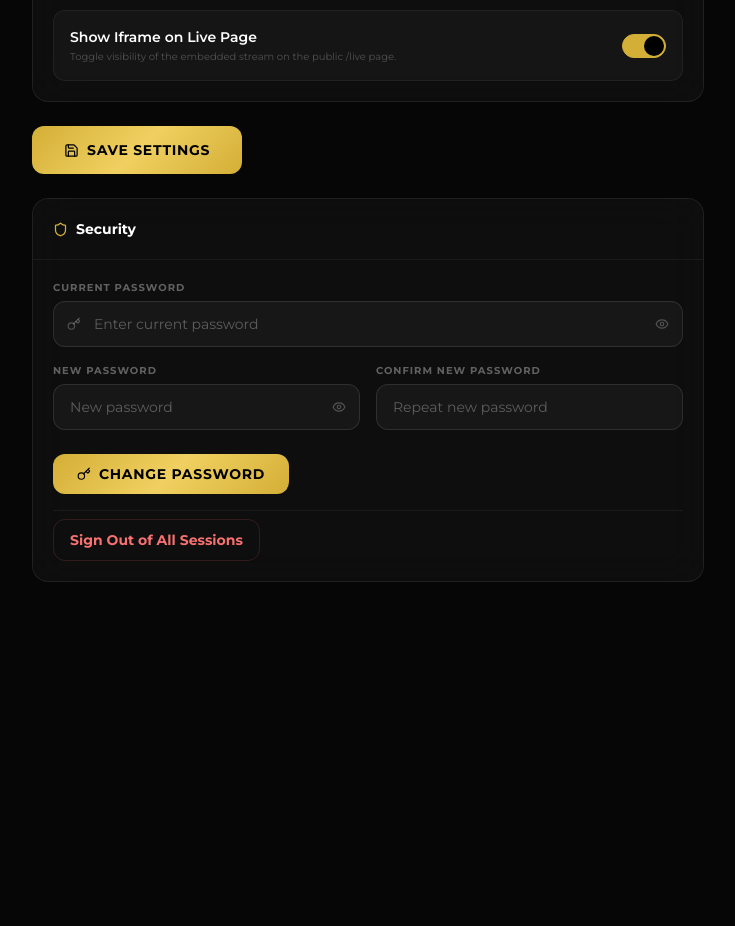
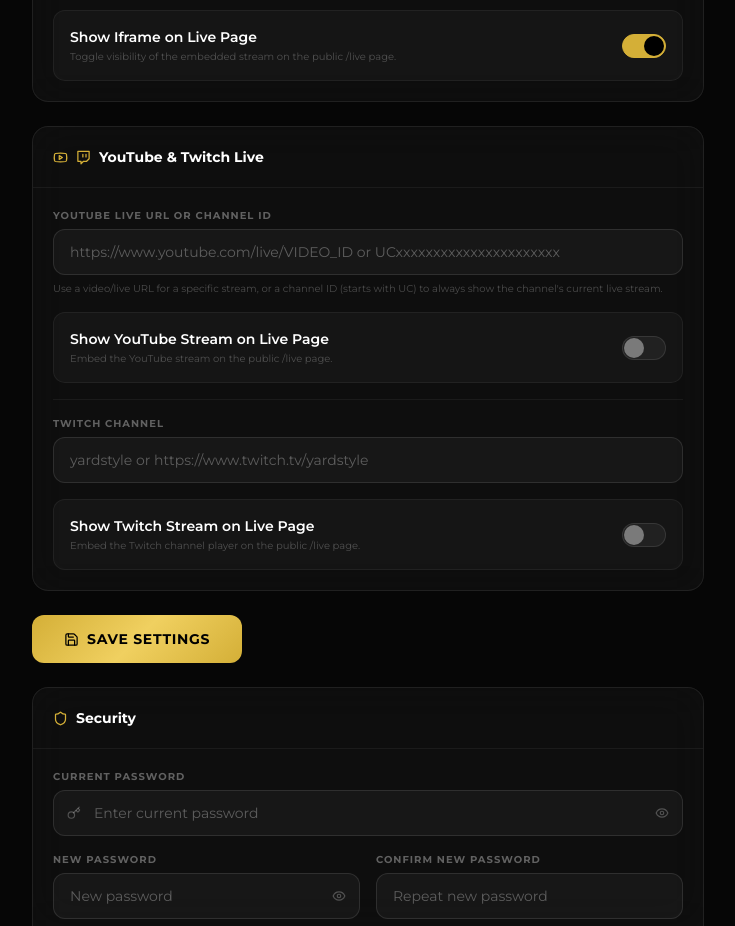
Before and after one commit to groupmalware78/yse, a Next.js app: page /admin/settings in a window 1280 px wide. Shown: the part 1260-2186 px from the top of the page, without its empty margins (232-967 px from the left). Before the commit the page ends 1906 px from the top, so only its background shows below. Built offline with nearby package versions, Linux system fonts and the light colour scheme; no server answers; the database is empty; a web font is replaced by a local one.

Commit message:
update to add twitch

```diff
--- a/app/(public)/live/LiveClient.tsx
+++ b/app/(public)/live/LiveClient.tsx
@@ -1,8 +1,8 @@
 'use client'
 
+import { useEffect, useState } from 'react'
 import { motion } from 'framer-motion'
 import { ExternalLink, Radio } from 'lucide-react'
-import { GlassCard, SectionHeader } from '@/components/ui/GlassCard'
 import type { TikTokVideo } from '@/lib/actions/settings'
 
 function TikTokIcon({ className }: Readonly<{ className?: string }>) {
@@ -10,6 +10,58 @@ function TikTokIcon({ className }: Readonly<{ className?: string }>) {
     <svg className={className} viewBox="0 0 24 24" fill="currentColor" xmlns="http://www.w3.org/2000/svg">
       <path d="M19.59 6.69a4.83 4.83 0 0 1-3.77-4.25V2h-3.45v13.67a2.89 2.89 0 0 1-2.88 2.5 2.89 2.89 0 0 1-2.89-2.89 2.89 2.89 0 0 1 2.89-2.89c.28 0 .54.04.79.1V9.01a6.33 6.33 0 0 0-.79-.05 6.34 6.34 0 0 0-6.34 6.34 6.34 6.34 0 0 0 6.34 6.34 6.34 6.34 0 0 0 6.33-6.34V8.69a8.18 8.18 0 0 0 4.78 1.52V6.75a4.85 4.85 0 0 1-1.01-.06z"/>
     </svg>
+  )
+}
+
+// Accepts a YouTube video/live URL, a video ID, or a channel ID / channel URL.
+function getYouTubeEmbedUrl(input: string): string | null {
+  const value = input.trim()
+  if (!value) return null
+  const channel = /(?:youtube\.com\/channel\/)?(UC[\w-]{22})/.exec(value)
+  if (channel) return `https://www.youtube.com/embed/live_stream?channel=${channel[1]}&autoplay=1&mute=1`
+  const video = /(?:v=|youtu\.be\/|\/live\/|\/embed\/|^)([\w-]{11})(?:[?&#/]|$)/.exec(value)
+  if (video) return `https://www.youtube.com/embed/${video[1]}?autoplay=1&mute=1`
+  return null
+}
+
+function getTwitchChannel(input: string): string | null {
+  const match = /^(?:https?:\/\/)?(?:www\.)?(?:twitch\.tv\/)?([a-zA-Z0-9_]{3,25})\/?$/.exec(input.trim())
+  return match ? match[1] : null
+}
+
+function StreamEmbed({ label, src, href, delay }: Readonly<{ label: string; src: string; href: string; delay: number }>) {
+  return (
+    <section className="max-w-6xl mx-auto px-6 mb-12">
+      <motion.div
+        initial={{ opacity: 0, y: 20 }}
+        whileInView={{ opacity: 1, y: 0 }}
+        viewport={{ once: true }}
+        transition={{ duration: 0.5, delay }}
+        className="rounded-2xl overflow-hidden border border-yse-border bg-yse-card"
+      >
+        <div className="flex items-center justify-between px-5 py-3 border-b border-yse-border bg-white/[0.03]">
+          <span className="text-[10px] font-bold tracking-widest uppercase text-white/40">{label}</span>
+          <a
+            href={href}
+            target="_blank"
+            rel="noopener noreferrer"
+            className="inline-flex items-center gap-1.5 text-[10px] font-bold tracking-widest uppercase text-gold hover:text-gold-light transition-colors"
+          >
+            Open in tab <ExternalLink className="w-3 h-3" />
+          </a>
+        </div>
+        <div className="relative w-full" style={{ paddingBottom: '56.25%' }}>
+          <iframe
+            src={src}
+            className="absolute inset-0 w-full h-full"
+            allow="autoplay; encrypted-media; fullscreen; picture-in-picture"
+            referrerPolicy="strict-origin-when-cross-origin"
+            allowFullScreen
+            title={label}
+          />
+        </div>
+      </motion.div>
+    </section>
   )
 }
 
@@ -21,22 +73,49 @@ interface Props {
   tiktokVideos: TikTokVideo[]
   iframeUrl: string
   iframeEnabled: boolean
+  youtubeLiveUrl: string
+  youtubeEnabled: boolean
+  twitchChannel: string
+  twitchEnabled: boolean
 }
 
-export function LiveClient({ tiktokHandle, tiktokProfileUrl, tiktokLiveUrl, livePageEnabled, tiktokVideos, iframeUrl, iframeEnabled }: Readonly<Props>) {
+export function LiveClient({ tiktokHandle, tiktokProfileUrl, tiktokLiveUrl, livePageEnabled, tiktokVideos, iframeUrl, iframeEnabled, youtubeLiveUrl, youtubeEnabled, twitchChannel, twitchEnabled }: Readonly<Props>) {
+  // Twitch embeds require the embedding page's hostname as `parent`, only known client-side
+  const [hostname, setHostname] = useState<string | null>(null)
+  useEffect(() => setHostname(window.location.hostname), [])
+
+  const youtubeEmbedUrl = youtubeEnabled ? getYouTubeEmbedUrl(youtubeLiveUrl) : null
+  const twitchName = twitchEnabled ? getTwitchChannel(twitchChannel) : null
+
   return (
     <main className="min-h-screen bg-yse-dark pt-24 pb-20">
       {/* Hero */}
       <div className="relative overflow-hidden">
         <div className="absolute inset-0 bg-hero-gradient pointer-events-none" />
-        <div className="max-w-6xl mx-auto px-6 py-16 relative z-10">
-          <SectionHeader
-            label="Follow Along"
-            title={<>YSE on <span className="text-gold">TikTok</span></>}
-            subtitle="Watch exclusive behind-the-scenes content, studio sessions, and live moments from YardStyle Entertainment."
-            center
-          />
-        </div>
+        <motion.div
+          initial={{ opacity: 0, y: 20 }}
+          animate={{ opacity: 1, y: 0 }}
+          transition={{ duration: 0.6 }}
+          className="max-w-6xl mx-auto px-6 py-8 relative z-10 text-center"
+        >
+          <p className="section-label mb-3">Follow Along</p>
+          <h1 className="text-3xl md:text-4xl font-black tracking-tight leading-tight mb-3">
+            YSE on <span className="text-gold">TikTok</span>
+          </h1>
+          <p className="text-white/50 text-sm md:text-base max-w-xl mx-auto leading-relaxed mb-4">
+            Behind-the-scenes content, studio sessions, and live moments from YardStyle Entertainment.
+          </p>
+          <a
+            href={tiktokProfileUrl}
+            target="_blank"
+            rel="noopener noreferrer"
+            className="inline-flex items-center gap-2 text-gold font-bold text-sm tracking-wide hover:text-gold-light transition-colors"
+          >
+            <TikTokIcon className="w-4 h-4" />
+            Follow {tiktokHandle} on TikTok
+            <ExternalLink className="w-3.5 h-3.5" />
+          </a>
+        </motion.div>
       </div>
 
       {/* Live banner — only shown when enabled and a URL is configured */}
@@ -76,67 +155,9 @@ export function LiveClient({ tiktokHandle, tiktokProfileUrl, tiktokLiveUrl, live
         </section>
       )}
 
-      {/* Webpage iframe */}
-      {iframeEnabled && iframeUrl && (
-        <section className="max-w-6xl mx-auto px-6 mb-12">
-          <motion.div
-            initial={{ opacity: 0, y: 20 }}
-            animate={{ opacity: 1, y: 0 }}
-            transition={{ duration: 0.5, delay: 0.1 }}
-            className="rounded-2xl overflow-hidden border border-yse-border bg-yse-card"
-          >
-            <div className="flex items-center justify-between px-5 py-3 border-b border-yse-border bg-white/[0.03]">
-              <span className="text-[10px] font-bold tracking-widest uppercase text-white/40">Live Stream</span>
-              <a
-                href={iframeUrl}
-                target="_blank"
-                rel="noopener noreferrer"
-                className="inline-flex items-center gap-1.5 text-[10px] font-bold tracking-widest uppercase text-gold hover:text-gold-light transition-colors"
-              >
-                Open in tab <ExternalLink className="w-3 h-3" />
-              </a>
-            </div>
-            <div className="relative w-full" style={{ paddingBottom: '56.25%' }}>
-              <iframe
-                src={iframeUrl}
-                className="absolute inset-0 w-full h-full"
-                allow="accelerometer; autoplay; clipboard-write; encrypted-media; fullscreen; gyroscope; magnetometer; picture-in-picture; payment"
-                referrerPolicy="strict-origin-when-cross-origin"
-                allowFullScreen
-                title="Live Stream"
-              />
-            </div>
-          </motion.div>
-        </section>
-      )}
-
-      {/* Profile card */}
-      <section className="max-w-6xl mx-auto px-6 mb-20">
-        <div className="flex justify-center">
-          <GlassCard gold className="p-8 flex flex-col items-center gap-6 w-full max-w-sm text-center">
-            <div className="w-20 h-20 rounded-full bg-gold-muted border border-gold/30 flex items-center justify-center">
-              <TikTokIcon className="w-9 h-9 text-gold" />
-            </div>
-            <div>
-              <h2 className="text-2xl font-black tracking-tight text-white">{tiktokHandle}</h2>
-              <p className="text-white/50 text-sm mt-1">YardStyle Entertainment</p>
-            </div>
-            <a
-              href={tiktokProfileUrl}
-              target="_blank"
-              rel="noopener noreferrer"
-              className="inline-flex items-center gap-2 px-6 py-3 rounded-xl bg-gold text-black font-bold text-sm tracking-wide hover:bg-gold-light transition-colors duration-200"
-            >
-              Follow on TikTok
-              <ExternalLink className="w-4 h-4" />
-            </a>
-          </GlassCard>
-        </div>
-      </section>
-
       {/* Video embeds — only rendered when there are videos to show */}
       {tiktokVideos.length > 0 && (
-        <section className="max-w-6xl mx-auto px-6">
+        <section className="max-w-6xl mx-auto px-6 mb-20">
           <motion.div
             initial={{ opacity: 0, y: 20 }}
             whileInView={{ opacity: 1, y: 0 }}
@@ -193,6 +214,61 @@ export function LiveClient({ tiktokHandle, tiktokProfileUrl, tiktokLiveUrl, live
           </motion.div>
         </section>
       )}
+
+      {/* YouTube live stream */}
+      {youtubeEmbedUrl && (
+        <StreamEmbed
+          label="YouTube Live"
+          src={youtubeEmbedUrl}
+          href={youtubeLiveUrl.startsWith('http') ? youtubeLiveUrl : youtubeEmbedUrl}
+          delay={0.1}
+        />
+      )}
+
+      {/* Twitch live stream */}
+      {twitchName && hostname && (
+        <StreamEmbed
+          label="Twitch Live"
+          src={`https://player.twitch.tv/?channel=${twitchName}&parent=${hostname}&muted=true`}
+          href={`https://www.twitch.tv/${twitchName}`}
+          delay={0.15}
+        />
+      )}
+
+      {/* Webpage iframe */}
+      {iframeEnabled && iframeUrl && (
+        <section className="max-w-6xl mx-auto px-6 mb-12">
+          <motion.div
+            initial={{ opacity: 0, y: 20 }}
+            whileInView={{ opacity: 1, y: 0 }}
+            viewport={{ once: true }}
+            transition={{ duration: 0.5, delay: 0.1 }}
+            className="rounded-2xl overflow-hidden border border-yse-border bg-yse-card"
+          >
+            <div className="flex items-center justify-between px-5 py-3 border-b border-yse-border bg-white/[0.03]">
+              <span className="text-[10px] font-bold tracking-widest uppercase text-white/40">Live Stream</span>
+              <a
+                href={iframeUrl}
+                target="_blank"
+                rel="noopener noreferrer"
+                className="inline-flex items-center gap-1.5 text-[10px] font-bold tracking-widest uppercase text-gold hover:text-gold-light transition-colors"
+              >
+                Open in tab <ExternalLink className="w-3 h-3" />
+              </a>
+            </div>
+            <div className="relative w-full" style={{ paddingBottom: '56.25%' }}>
+              <iframe
+                src={iframeUrl}
+                className="absolute inset-0 w-full h-full"
+                allow="accelerometer; autoplay; clipboard-write; encrypted-media; fullscreen; gyroscope; magnetometer; picture-in-picture; payment"
+                referrerPolicy="strict-origin-when-cross-origin"
+                allowFullScreen
+                title="Live Stream"
+              />
+            </div>
+          </motion.div>
+        </section>
+      )}
     </main>
   )
 }
--- a/app/(public)/live/page.tsx
+++ b/app/(public)/live/page.tsx
@@ -14,6 +14,10 @@ export default async function LivePage() {
       tiktokVideos={settings.tiktokVideos ?? []}
       iframeUrl={settings.iframeUrl ?? 'https://www.score808live.tv'}
       iframeEnabled={settings.iframeEnabled ?? true}
+      youtubeLiveUrl={settings.youtubeLiveUrl ?? ''}
+      youtubeEnabled={settings.youtubeEnabled ?? false}
+      twitchChannel={settings.twitchChannel ?? ''}
+      twitchEnabled={settings.twitchEnabled ?? false}
     />
   )
 }
--- a/app/admin/settings/SettingsClient.tsx
+++ b/app/admin/settings/SettingsClient.tsx
@@ -1,7 +1,7 @@
 'use client'
 import { useState, useTransition } from 'react'
 import { motion } from 'framer-motion'
-import { Save, Shield, Globe, Key, Check, Eye, EyeOff, AlertCircle, Plus, Trash2, Video, MonitorPlay } from 'lucide-react'
+import { Save, Shield, Globe, Key, Check, Eye, EyeOff, AlertCircle, Plus, Trash2, Video, MonitorPlay, Youtube, Twitch } from 'lucide-react'
 import { AdminHeader } from '@/components/admin/AdminHeader'
 import { logout } from '@/lib/actions/auth'
 import { saveSettings, changePassword } from '@/lib/actions/settings'
@@ -22,6 +22,10 @@ interface Props {
     tiktokVideos?: TikTokVideo[]
     iframeUrl?: string
     iframeEnabled?: boolean
+    youtubeLiveUrl?: string
+    youtubeEnabled?: boolean
+    twitchChannel?: string
+    twitchEnabled?: boolean
   }
 }
 
@@ -47,6 +51,10 @@ export function SettingsClient({ settings }: Props) {
     tiktokVideos: settings.tiktokVideos ?? [] as TikTokVideo[],
     iframeUrl: settings.iframeUrl ?? 'https://www.score808live.tv',
     iframeEnabled: settings.iframeEnabled ?? true,
+    youtubeLiveUrl: settings.youtubeLiveUrl ?? '',
+    youtubeEnabled: settings.youtubeEnabled ?? false,
+    twitchChannel: settings.twitchChannel ?? '',
+    twitchEnabled: settings.twitchEnabled ?? false,
   })
 
   const [pwForm, setPwForm] = useState({ currentPassword: '', newPassword: '', confirmPassword: '' })
@@ -264,6 +272,69 @@ export function SettingsClient({ settings }: Props) {
             </div>
           </motion.div>
 
+          {/* YouTube & Twitch */}
+          <motion.div initial={{ opacity: 0, y: 16 }} animate={{ opacity: 1, y: 0 }} transition={{ delay: 0.15 }}
+            className="glass rounded-2xl overflow-hidden border border-white/5 mb-6">
+            <div className="flex items-center gap-2 p-5 border-b border-white/5">
+              <Youtube size={15} className="text-gold" />
+              <Twitch size={15} className="text-gold" />
+              <span className="font-bold text-sm">YouTube &amp; Twitch Live</span>
+            </div>
+            <div className="p-5 space-y-4">
+              <div>
+                <label className="block text-[10px] font-bold tracking-widest uppercase text-white/35 mb-1.5">YouTube Live URL or Channel ID</label>
+                <input
+                  className="input-dark w-full px-4 py-3 rounded-xl text-sm"
+                  value={form.youtubeLiveUrl}
+                  onChange={e => update('youtubeLiveUrl', e.target.value)}
+                  placeholder="https://www.youtube.com/live/VIDEO_ID or UCxxxxxxxxxxxxxxxxxxxxxx"
+                />
+                <p className="text-[10px] text-white/25 mt-1.5">Use a video/live URL for a specific stream, or a channel ID (starts with UC) to always show the channel&apos;s current live stream.</p>
+              </div>
+              <label aria-label="Show YouTube Stream on Live Page" className="flex items-center justify-between p-4 rounded-xl bg-white/[0.03] border border-white/5 cursor-pointer hover:bg-white/[0.05] transition-colors">
+                <div>
+                  <p className="text-sm font-semibold text-white">Show YouTube Stream on Live Page</p>
+                  <p className="text-[10px] text-white/25 mt-0.5">Embed the YouTube stream on the public /live page.</p>
+                </div>
+                <div className="relative flex-shrink-0 ml-4">
+                  <input
+                    type="checkbox"
+                    checked={form.youtubeEnabled}
+                    onChange={e => update('youtubeEnabled', e.target.checked)}
+                    className="sr-only peer"
+                  />
+                  <div className="w-11 h-6 rounded-full border border-white/10 bg-white/5 peer-checked:bg-gold peer-checked:border-gold transition-colors duration-200" />
+                  <div className="absolute top-0.5 left-0.5 w-5 h-5 rounded-full bg-white/40 peer-checked:bg-black peer-checked:translate-x-5 transition-all duration-200" />
+                </div>
+              </label>
+              <div className="pt-2 border-t border-white/5">
+                <label className="block text-[10px] font-bold tracking-widest uppercase text-white/35 mb-1.5 mt-2">Twitch Channel</label>
+                <input
+                  className="input-dark w-full px-4 py-3 rounded-xl text-sm"
+                  value={form.twitchChannel}
+                  onChange={e => update('twitchChannel', e.target.value)}
+                  placeholder="yardstyle or https://www.twitch.tv/yardstyle"
+                />
+              </div>
+              <label aria-label="Show Twitch Stream on Live Page" className="flex items-center justify-between p-4 rounded-xl bg-white/[0.03] border border-white/5 cursor-pointer hover:bg-white/[0.05] transition-colors">
+                <div>
+                  <p className="text-sm font-semibold text-white">Show Twitch Stream on Live Page</p>
+                  <p className="text-[10px] text-white/25 mt-0.5">Embed the Twitch channel player on the public /live page.</p>
+                </div>
+                <div className="relative flex-shrink-0 ml-4">
+                  <input
+                    type="checkbox"
+                    checked={form.twitchEnabled}
+                    onChange={e => update('twitchEnabled', e.target.checked)}
+                    className="sr-only peer"
+                  />
+                  <div className="w-11 h-6 rounded-full border border-white/10 bg-white/5 peer-checked:bg-gold peer-checked:border-gold transition-colors duration-200" />
+                  <div className="absolute top-0.5 left-0.5 w-5 h-5 rounded-full bg-white/40 peer-checked:bg-black peer-checked:translate-x-5 transition-all duration-200" />
+                </div>
+              </label>
+            </div>
+          </motion.div>
+
           <div className="flex items-center gap-4">
             <button type="submit" className="btn-gold px-8 py-3.5 rounded-xl text-sm font-bold tracking-widest uppercase inline-flex items-center gap-2">
               {saved ? <><Check size={15} /> Saved!</> : <><Save size={15} /> Save Settings</>}
--- a/lib/actions/settings.ts
+++ b/lib/actions/settings.ts
@@ -21,6 +21,10 @@ const SETTINGS_DEFAULTS = {
   tiktokVideos: [] as TikTokVideo[],
   iframeUrl: 'https://www.score808live.tv',
   iframeEnabled: true,
+  youtubeLiveUrl: '',
+  youtubeEnabled: false,
+  twitchChannel: '',
+  twitchEnabled: false,
   updatedAt: new Date(),
 }
 
@@ -57,6 +61,10 @@ export async function saveSettings(data: {
   tiktokVideos?: TikTokVideo[]
   iframeUrl?: string
   iframeEnabled?: boolean
+  youtubeLiveUrl?: string
+  youtubeEnabled?: boolean
+  twitchChannel?: string
+  twitchEnabled?: boolean
 }) {
   const { tiktokVideos, ...rest } = data
   const dbData = { ...rest, tiktokVideos: JSON.stringify(tiktokVideos ?? []) }
```
Also changed, not shown: 2 other files (tests, documents, lock files or other folders).
